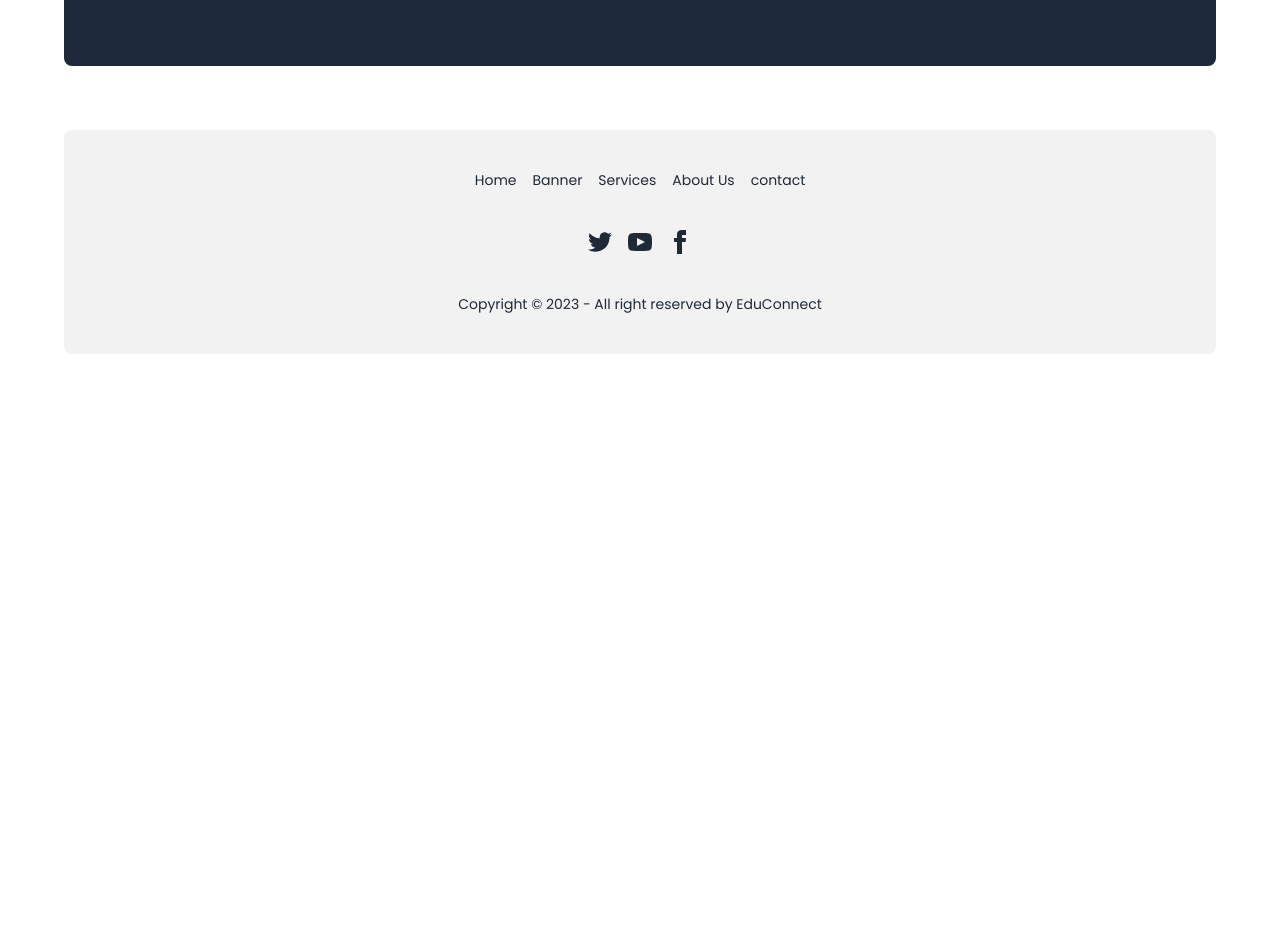
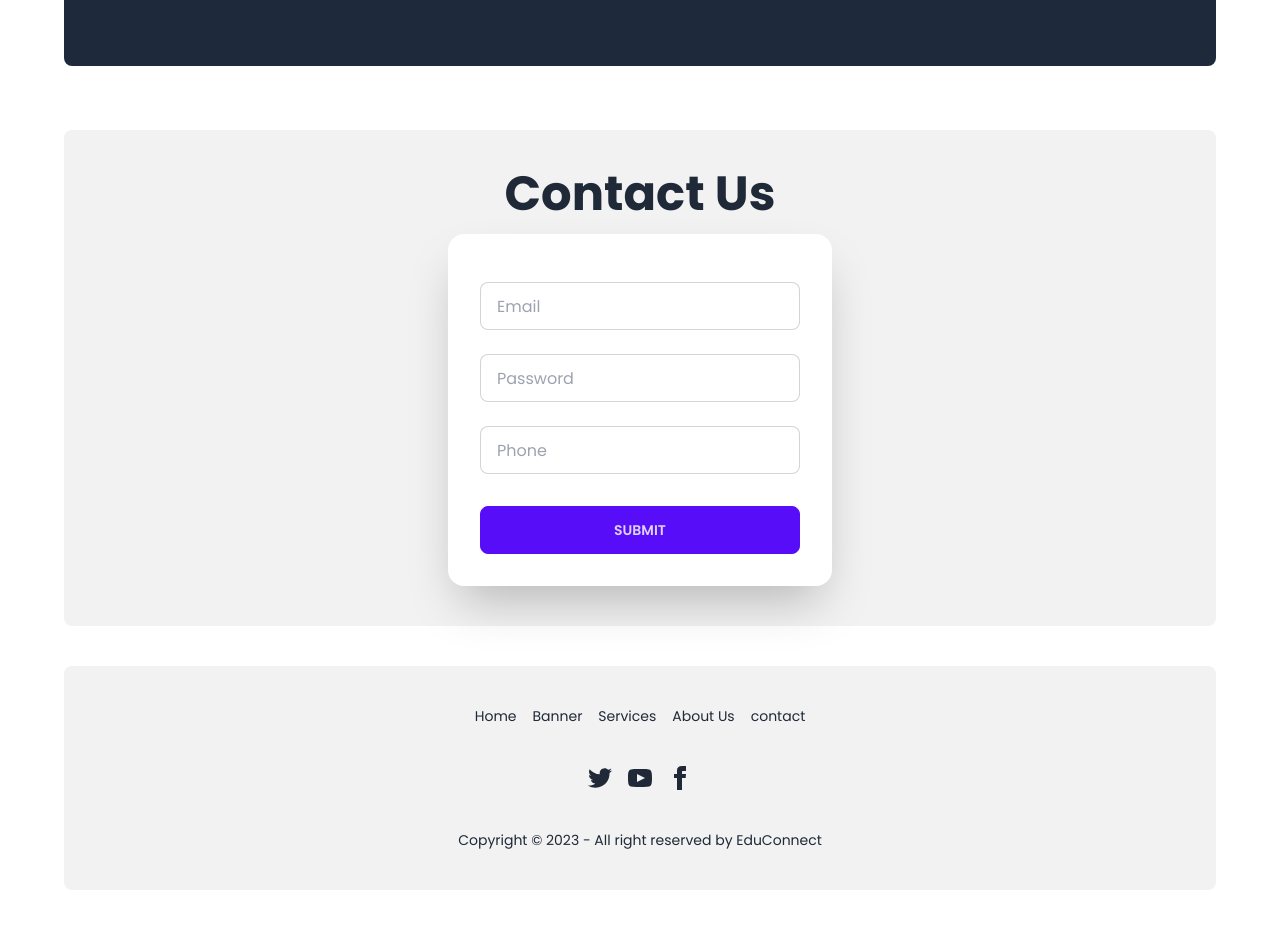
Before and after one commit to wdkammrul/EduConnect, a React (Vite) app: page / in a window 1280 px wide. Shown: the part 1624-2552 px from the top of the page. Before the commit the page ends 2018 px from the top, so only its background shows below. Built offline with nearby package versions, Linux system fonts and the light colour scheme; no server answers.

Commit message:
All Website clear

```diff
--- a/src/pages/Home/ContactUs.jsx
+++ b/src/pages/Home/ContactUs.jsx
@@ -2,10 +2,39 @@
 
 const ContactUs = () => {
     return (
-        <div className="my-16 p-16 rounded-lg text-center bg-slate-700 text-white">
-            <h2 className="text-5xl text-primary mb-8 font-bold">Contact</h2>
-            <p className="text-xl px-3">Interested in our Educational and Training Events? Connect with us for enriching Workshops, insightful Webinars, dynamic Career Fairs, impactful Educational Conferences, and specialized Training Programs. Elevate your learning journey with us! Contact now for opportunities that shape your future.
-            </p>
+        <div className="hero bg-base-200 rounded-lg p-6">
+            <div className="hero-content flex-col ">
+                <div className="text-center lg:text-left">
+                    <h1 className="text-5xl font-bold text-center">Contact Us</h1>
+
+                </div>
+                <div className="card flex-shrink-0 w-full max-w-sm shadow-2xl bg-base-100">
+                    <form className="card-body">
+                        <div className="form-control">
+                            <label className="label">
+                                <span className="label-text"></span>
+                            </label>
+                            <input type="email" placeholder="Email" className="input input-bordered" required />
+                        </div>
+                        <div className="form-control">
+                            <label className="label">
+                                <span className="label-text"></span>
+                            </label>
+                            <input type="password" placeholder="Password" className="input input-bordered" required />
+
+                        </div>
+                        <div className="form-control">
+                            <label className="label">
+                                <span className="label-text"></span>
+                            </label>
+                            <input type="text" placeholder="Phone" className="input input-bordered" required />
+                        </div>
+                        <div className="form-control mt-6">
+                            <button className="btn btn-primary">Submit</button>
+                        </div>
+                    </form>
+                </div>
+            </div>
         </div>
     );
 };
--- a/src/pages/Home/Home.jsx
+++ b/src/pages/Home/Home.jsx
@@ -17,7 +17,7 @@ const Home = () => {
             <Banner></Banner>
             <Services></Services>
             <AboutUs></AboutUs>
-            {/* <ContactUs></ContactUs> */}
+            <ContactUs></ContactUs>
         </div>
     );
 };
--- a/src/pages/Home/Services.jsx
+++ b/src/pages/Home/Services.jsx
@@ -1,8 +1,9 @@
 /* eslint-disable react/prop-types */
 // import { useEffect, useState } from "react";
 // import Service from "./Service";
+// import { Link } from "react-router-dom";
 import { Link } from "react-router-dom";
-import Service from "./Service";
+// import Service from "./Service";
 import { useEffect, useState } from "react";
 // import Service from "./Service";
 
@@ -23,9 +24,10 @@ const Services = () => {
     // step-2
     useEffect(() => {
         fetch('services.json')
-        .then(res => res.json())
-        .then(data => setServices(data))
-    , []})
+            .then(res => res.json())
+            .then(data => setServices(data))
+            , []
+    })
 
     return (
         <div>
@@ -37,8 +39,20 @@ const Services = () => {
 
                 {/* step-3  */}
                 {
-                    services.map(service => <Service key={service.id} service={service}></Service>)
-                 }
+                    services.map(service => <div key={service.id} className="card card-compact mx-auto w-96 md:w-[340px] lg:w-full h-[320px] bg-base-100 shadow-xl">
+                        <figure><img className="w-full h-60" src={service.image} alt="Shoes" /></figure>
+                        <div className="card-body">
+                            <h2 className="card-title">{service.name}</h2>
+                            <p>{service.description}</p>
+                            <p>Price: {service.price}</p>
+                            <div className="card-actions justify-start">
+                                <Link to={`/service/${service.id}`}>
+                                    <button className="btn btn-primary">{service.button}</button>
+                                </Link>
+                            </div>
+                        </div>
+                    </div>)
+                }
 
 
                 {/* {
--- a/src/pages/Login/Login.jsx
+++ b/src/pages/Login/Login.jsx
@@ -1,6 +1,7 @@
 import { useContext } from "react";
 import { Link, useLocation, useNavigate } from "react-router-dom";
 import { AuthContext } from "../../provider/AuthProvider";
+import { toast } from "react-toastify";
 
 
 
@@ -10,7 +11,7 @@ const Login = () => {
     const { signIn, signInUsingPopup } = useContext(AuthContext)
     const location = useLocation();
     const navigate = useNavigate()
-    console.log('location in the login page ', location)
+    // console.log('location in the login page ', location)
 
 
     // step-1
@@ -25,12 +26,14 @@ const Login = () => {
         // step-24
         signIn(email, password)
             .then(result => {
-                console.log(result.user)
+                // console.log(result.user)
+                toast('Congratulations', result)
 
                 navigate(location?.state ? location.state : '/')
             })
             .catch(error => {
-                console.error(error);
+                // console.error(error);
+                toast(error.code)
             })
 
     }
--- a/src/pages/Register/Register.jsx
+++ b/src/pages/Register/Register.jsx
@@ -11,7 +11,7 @@ const Register = () => {
 
 
     const isStrongPassword = (password) => {
-        const strongPasswordRegex = /^(?=.*[a-z])(?=.*[A-Z])(?=.*\d)(?=.*[!@#$%^&*()_+{}\[\]:;<>,.?~\\/-]).{6,}$/;
+        const strongPasswordRegex = /^(?=.*[a-z])(?=.*[A-Z])(?=.*[!@#$%^&*()_+{}\\[\]:;<>,.?~\\/-]).{6,}$/;
         return strongPasswordRegex.test(password);
     };
 
@@ -21,13 +21,13 @@ const Register = () => {
         // console.log(e.currentTarget)
         const form = new FormData(e.currentTarget)
         // console.log(form.get('email'))
-        const name = form.get('name')
+        // const name = form.get('name')
         const email = form.get('email')
         const password = form.get('password')
         // console.log(name, email, password)
 
         if (!isStrongPassword(password)) {
-            toast('Password must be at least 6 characters long and contain at least one uppercase letter, one special character, and one number');
+            toast('Password must be at least 6 characters long and contain at least one uppercase letter, one special character');
             return;
         }
 
--- a/src/pages/Shared/Navbar/Navbar.jsx
+++ b/src/pages/Shared/Navbar/Navbar.jsx
@@ -19,7 +19,11 @@ const Navbar = () => {
         <li><NavLink to='/banner'>Banner</NavLink></li>
         <li><NavLink to='/services'>Services</NavLink></li>
         <li><NavLink to='/about'>About Us</NavLink></li>
-        <li><NavLink to='/contact'>Contact</NavLink></li>
+        <li>
+            {
+                user ? <NavLink to='/contact'>Contact</NavLink> : <></>
+            }
+        </li>
 
     </>
 
--- a/src/provider/AuthProvider.jsx
+++ b/src/provider/AuthProvider.jsx
@@ -21,8 +21,12 @@ const AuthProvider = ({ children }) => {
 
     const signInUsingPopup = () => {
         return signInWithPopup(auth, googleAuth)
-            .then(res => toast('Successful Log In', res))
-            .catch(err => toast('Try Again', err))
+            // .then(res => toast('Successful Log In', res))
+            // .catch(err => toast('Try Again', err))
+
+            .then(() => toast('Successful Log In'))
+            .catch(err => toast('Try Again', err.message))
+
     }
 
 
@@ -47,7 +51,7 @@ const AuthProvider = ({ children }) => {
     // step-14
     useEffect(() => {
         const unSubscribe = onAuthStateChanged(auth, currentUser => {
-            console.log('user in the state change', currentUser)
+            // console.log('user in the state change', currentUser)
             setUser(currentUser)
             setLoading(false)
         })
--- a/src/routes/PrivateRouts.jsx
+++ b/src/routes/PrivateRouts.jsx
@@ -1,3 +1,4 @@
+/* eslint-disable react/prop-types */
 import { useContext } from "react";
 import { AuthContext } from "../provider/AuthProvider";
 import { Navigate, useLocation } from "react-router-dom";
@@ -7,7 +8,7 @@ const PrivateRouts = ({children}) => {
     const {user, loading} = useContext(AuthContext)
 
     const location = useLocation()
-    console.log(location.pathname)
+    // console.log(location.pathname)
 
     if(loading){
         return <span className="loading loading-spinner text-error"></span>
--- a/src/routes/Routes.jsx
+++ b/src/routes/Routes.jsx
@@ -10,13 +10,14 @@ import ErrorPage from "../ErrorPage";
 import PrivateRouts from "./PrivateRouts";
 import AboutUs from "../pages/AboutUs";
 import ContactUs from "../pages/Home/ContactUs";
+import Service from "../pages/Home/Service";
 
 const router = createBrowserRouter([
     {
         path: '/',
         element: <Root></Root>,
         errorElement: <ErrorPage></ErrorPage>,
-        children:[
+        children: [
             {
                 path: '/',
                 element: <Home></Home>,
@@ -29,8 +30,13 @@ const router = createBrowserRouter([
             },
             {
                 path: '/services',
-                element: <PrivateRouts><Services></Services></PrivateRouts>,
+                element: <Services></Services>,
 
+            },
+            {
+                path: '/service/:id',
+                element: <PrivateRouts><Service></Service></PrivateRouts>,
+                loader: () => fetch('/services.json')
             },
             {
                 path: '/footer',
```
Also changed, not shown: src/pages/Home/Service.jsx (+21 -16 lines).
